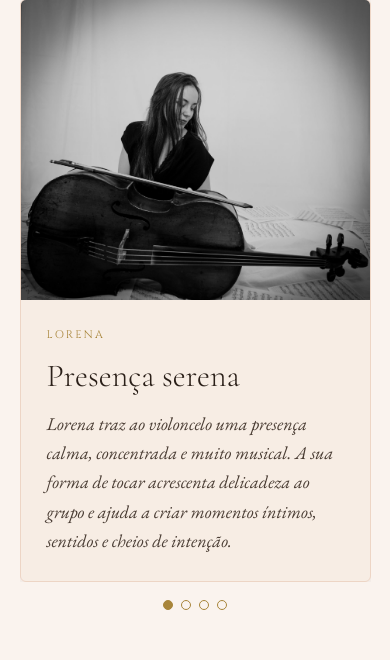
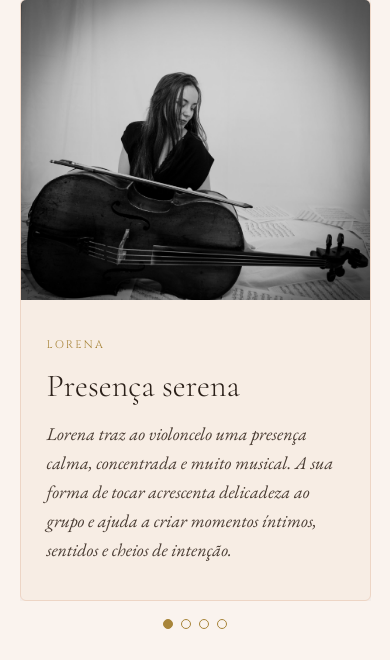
Before and after one commit to AndreTorres1/sul-ponticellas-site, a website: page index.html in a window 390 px wide. Shown: the part 8964-9624 px from the top of the page. Drawn offline with nearby package versions, Linux system fonts and the light colour scheme; no server answers.

Commit message:
Stabilize musician carousel cards

```diff
--- a/styles.css
+++ b/styles.css
@@ -1015,6 +1015,8 @@ legend {
 .musician-track {
   position: relative;
   overflow: hidden;
+  --musician-card-height: clamp(500px, 48vw, 560px);
+  min-height: var(--musician-card-height);
 }
 
 .musician-card {
@@ -1022,7 +1024,8 @@ legend {
   grid-template-columns: minmax(260px, 0.8fr) minmax(0, 1fr);
   position: absolute;
   inset: 0;
-  min-height: 420px;
+  height: var(--musician-card-height);
+  min-height: 0;
   overflow: hidden;
   background: var(--paper);
   border: 1px solid var(--blush-deep);
@@ -1065,6 +1068,7 @@ legend {
 .musician-card div {
   display: grid;
   align-content: center;
+  min-height: 100%;
   padding: clamp(28px, 5vw, 58px);
 }
 
@@ -1503,10 +1507,21 @@ legend {
 
   .musician-card {
     grid-template-columns: 1fr;
+    height: auto;
+    min-height: 0;
+  }
+
+  .musician-track {
+    --musician-card-height: auto;
+    min-height: 0;
   }
 
   .musician-card img {
     height: 360px;
+  }
+
+  .musician-card div {
+    min-height: 320px;
   }
 
   .carousel-button--prev {
@@ -1612,7 +1627,7 @@ legend {
   }
 
   .musician-card {
-    min-height: auto;
+    min-height: 0;
   }
 
   .musician-card img {
@@ -1621,6 +1636,7 @@ legend {
 
   .musician-card div {
     padding: 26px;
+    min-height: 300px;
   }
 
   .musician-card p {
```
